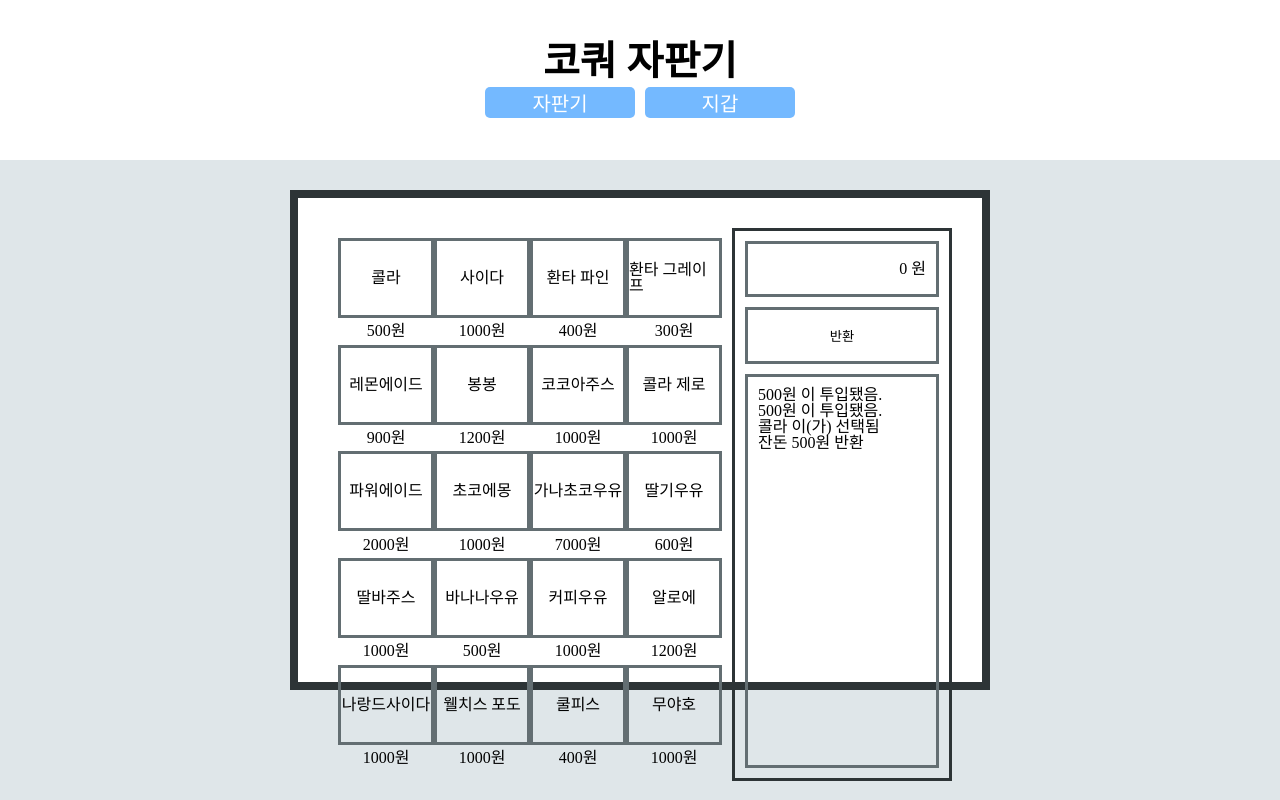
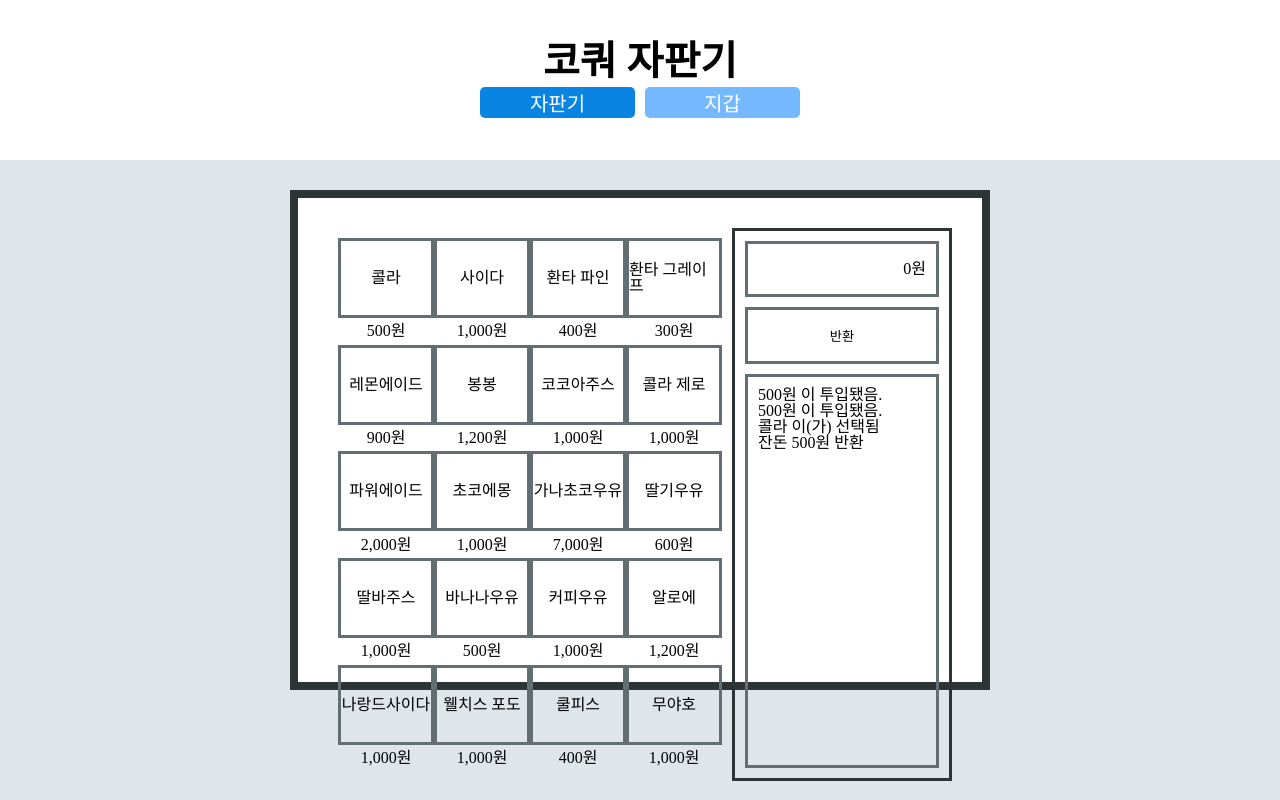
Before and after one commit to codesquad-members-2022/fe-vm, a React (Create React App) app: page /vendingMachine in a window 1280 px wide. Built offline with nearby package versions, Linux system fonts and the light colour scheme.

Commit message:
refactor: 리뷰 반영

```diff
--- a/package.json
+++ b/package.json
@@ -83,7 +83,8 @@
       "implicit-arrow-linebreak": "off",
       "no-confusing-arrow": "off",
       "operator-linebreak": "off",
-      "object-curly-newline": "off"
+      "object-curly-newline": "off",
+      "import/prefer-default-export": "off"
     }
   },
   "browserslist": {
--- a/public/index.html
+++ b/public/index.html
@@ -1,11 +1,11 @@
 <!DOCTYPE html>
-<html lang="en">
+<html lang="ko">
   <head>
     <meta charset="utf-8" />
     <link rel="icon" href="%PUBLIC_URL%/favicon.ico" />
     <meta name="viewport" content="width=device-width, initial-scale=1" />
     <meta name="theme-color" content="#000000" />
-    <title>React App</title>
+    <title>코쿼 자판기</title>
   </head>
   <body>
     <noscript>You need to enable JavaScript to run this app.</noscript>
--- /dev/null
+++ b/src/common/utils.js
@@ -0,0 +1,4 @@
+export const parseMoneyFormat = (money) => {
+  const commaMoney = money.toLocaleString('ko-KR');
+  return `${commaMoney}원`;
+};
--- a/src/components/Layout.jsx
+++ b/src/components/Layout.jsx
@@ -1,22 +1,27 @@
-import { Link, Outlet } from 'react-router-dom';
+import { Link, Outlet, useLocation } from 'react-router-dom';
 import styled from 'styled-components';
 
 import COLORS from 'constants/colors';
 
-const Layout = () => (
+const Layout = () => {
+  const location = useLocation();
+  const isVMButtonActive =
+    location.pathname === '/vendingMachine' || location.pathname === '/';
+  const isWalletButtonActive = location.pathname === '/wallet';
+  return (
     <>
       <Header>
         <HeaderTitle>코쿼 자판기</HeaderTitle>
         <nav>
           <NavItems>
             <NavItem>
-            <Link to='/vendingMachine'>
-              <Button>자판기</Button>
+              <Link to='vendingMachine'>
+                <Button isActive={isVMButtonActive}>자판기</Button>
               </Link>
             </NavItem>
             <NavItem>
-            <Link to='/wallet'>
-              <Button>지갑</Button>
+              <Link to='wallet'>
+                <Button isActive={isWalletButtonActive}>지갑</Button>
               </Link>
             </NavItem>
           </NavItems>
@@ -27,6 +32,7 @@ const Layout = () => (
       </Content>
     </>
   );
+};
 
 const Header = styled.header`
   display: flex;
@@ -49,10 +55,10 @@ const NavItems = styled.ul`
   display: flex;
   justify-content: center;
   width: 20rem;
+  gap: 10px;
 `;
 
 const NavItem = styled.li`
-  margin: 0px 5px;
   font-size: 20px;
   width: 50%;
 `;
@@ -61,7 +67,8 @@ const Button = styled.button`
   font-size: 1em;
   cursor: pointer;
   width: 100%;
-  background-color: ${COLORS.SKY_BLUE};
+  background-color: ${({ isActive }) =>
+    isActive ? COLORS.BLUE : COLORS.SKY_BLUE};
   border-radius: 5px;
   color: ${COLORS.WHITE};
   transition: background-color 0.2s;
--- a/src/components/VendingMachine/VMInputMoney.jsx
+++ b/src/components/VendingMachine/VMInputMoney.jsx
@@ -1,6 +1,7 @@
 import { useContext, useState } from 'react';
 import styled from 'styled-components';
 
+import { parseMoneyFormat } from 'common/utils';
 import VMInputBox from 'components/VendingMachine/VMInputBox';
 import COLORS from 'constants/colors';
 import { LogContext } from 'context/LogProvider';
@@ -39,7 +40,9 @@ const VMInputMoney = () => {
           updateInputMoney={updateInputMoney}
         />
       ) : (
-        <TextBox onClick={handleClickTextBox}>{inputMoney} 원</TextBox>
+        <TextBox onClick={handleClickTextBox}>
+          {parseMoneyFormat(inputMoney)}
+        </TextBox>
       )}
     </VMInputMoneyWrapper>
   );
--- a/src/components/VendingMachine/VMItem.jsx
+++ b/src/components/VendingMachine/VMItem.jsx
@@ -1,6 +1,7 @@
 import { useContext } from 'react';
 import styled from 'styled-components';
 
+import { parseMoneyFormat } from 'common/utils';
 import COLORS from 'constants/colors';
 import { LogContext } from 'context/LogProvider';
 import { MoneyContext } from 'context/MoneyProvider';
@@ -26,7 +27,7 @@ const VMItem = ({ item: { name, price } }) => {
           <span>{name}</span>
         </ItemNameBox>
         <ItemPriceBox>
-          <span>{price}원</span>
+          <span>{parseMoneyFormat(price)}</span>
         </ItemPriceBox>
       </ItemWrapper>
     </li>
--- a/src/components/VendingMachine/VMLogs.jsx
+++ b/src/components/VendingMachine/VMLogs.jsx
@@ -1,17 +1,18 @@
 import { useContext } from 'react';
 import styled from 'styled-components';
 
+import { parseMoneyFormat } from 'common/utils';
 import COLORS from 'constants/colors';
 import { LogContext } from 'context/LogProvider';
 
 const parseVmLog = ({ type, data }) => {
   switch (type) {
     case 'insert':
-      return `${data}원 이 투입됐음.`;
+      return `${parseMoneyFormat(data)} 이 투입됐음.`;
     case 'select':
       return `${data} 이(가) 선택됨`;
     case 'return':
-      return `잔돈 ${data}원 반환`;
+      return `잔돈 ${parseMoneyFormat(data)} 반환`;
     default:
       return '잘못된 로그';
   }
--- a/src/components/Wallet/MoneyBox.jsx
+++ b/src/components/Wallet/MoneyBox.jsx
@@ -1,6 +1,7 @@
 import { useContext } from 'react';
 import styled from 'styled-components';
 
+import { parseMoneyFormat } from 'common/utils';
 import COLORS from 'constants/colors';
 import { LogContext } from 'context/LogProvider';
 import { MoneyContext } from 'context/MoneyProvider';
@@ -31,7 +32,7 @@ const MoneyBox = ({ money: { amount, count } }) => {
   return (
     <Wrapper>
       <MoneyAmount isActive={isActive} onClick={handleClickMoneyAmount}>
-        {amount}원
+        {parseMoneyFormat(amount)}
       </MoneyAmount>
       <MoneyCount>{count}개</MoneyCount>
     </Wrapper>
@@ -56,19 +57,16 @@ const BorderBox = styled.div`
 const MoneyAmount = styled(BorderBox)`
   background-color: ${({ isActive }) =>
     isActive ? COLORS.MAIN_BG : COLORS.WHITE};
-  ${({ isActive }) => {
-    if (isActive) {
-      return `
+  ${({ isActive }) =>
+    isActive &&
+    `
       transition: all 0.2s;
       cursor: pointer;
       &:hover {
           background-color: ${COLORS.GREY};
           color: ${COLORS.WHITE};
       }
-        `;
-    }
-    return '';
-  }}
+    `}
 `;
 
 const MoneyCount = styled(BorderBox)``;
--- a/src/pages/Wallet.jsx
+++ b/src/pages/Wallet.jsx
@@ -1,6 +1,7 @@
 import { useContext } from 'react';
 import styled from 'styled-components';
 
+import { parseMoneyFormat } from 'common/utils';
 import MoneyBoxes from 'components/Wallet/MoneyBoxes';
 import COLORS from 'constants/colors';
 import { MoneyContext } from 'context/MoneyProvider';
@@ -16,7 +17,7 @@ const Wallet = () => {
   return (
     <WalletLayout>
       <MoneyBoxes moneyData={walletMoney} />
-      <TotalPrice>{totalMoney}원</TotalPrice>
+      <TotalPrice>{parseMoneyFormat(totalMoney)}</TotalPrice>
     </WalletLayout>
   );
 };
```
Lines whose indentation alone changed are shown as unchanged.
